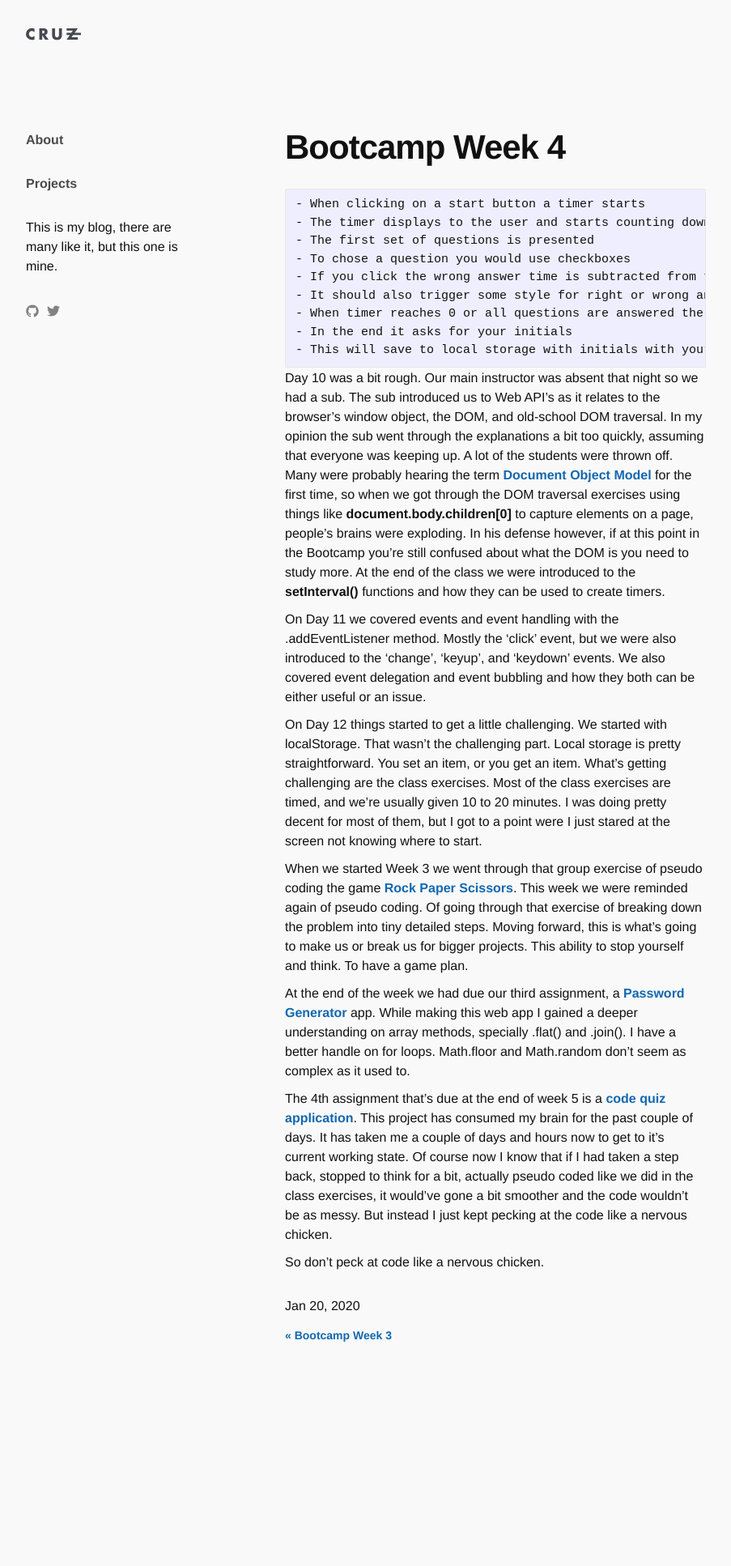
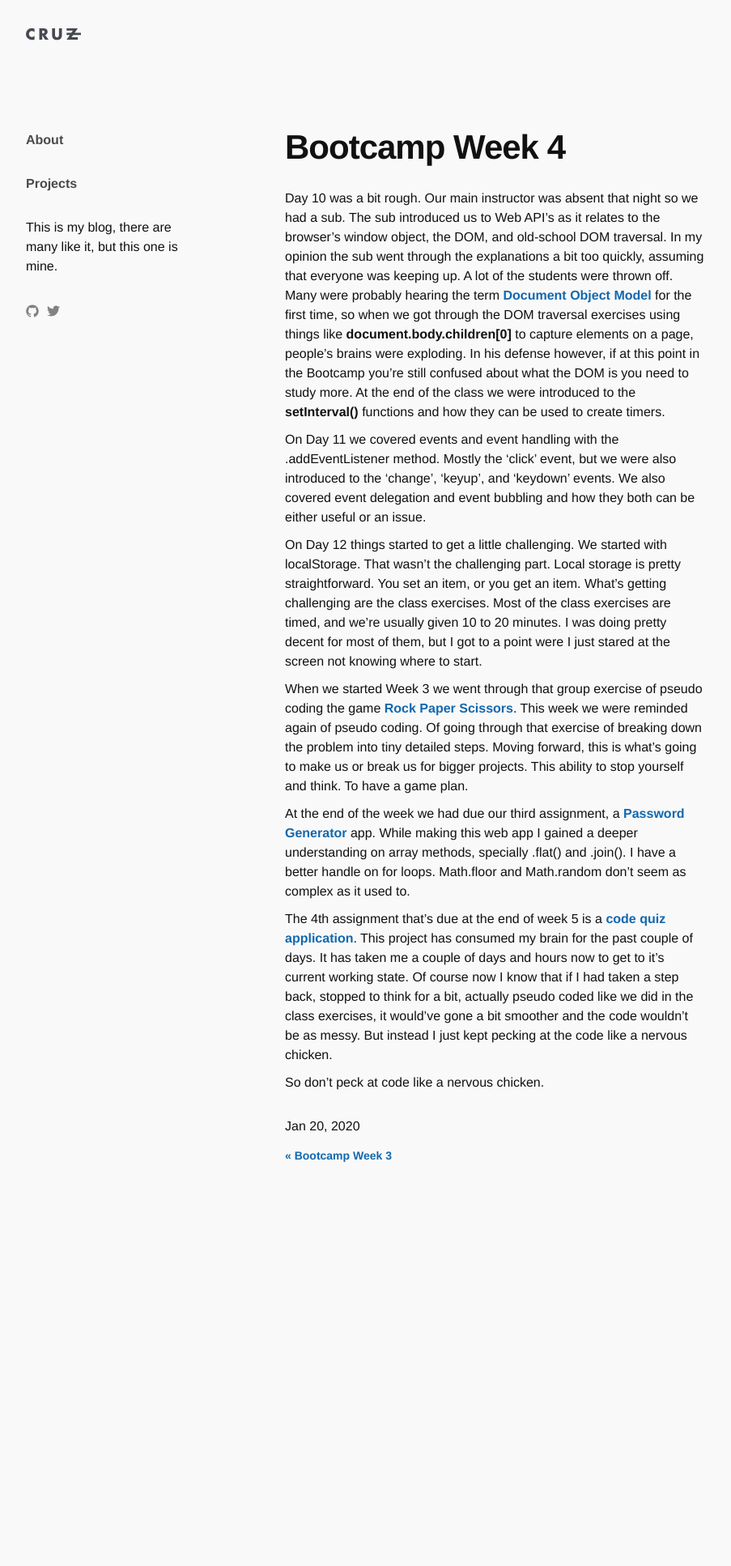
Before and after one commit to yarocruz/yarocruz.github.io, a Jekyll site: the page built from _posts/2020-1-20-Bootcamp-Week-4.md, in a window 1280 px wide. Shown: the whole page at 81% size, without its empty margins (138-1041 px from the left). Built offline with Jekyll 4.4.1, drawn with Linux system fonts in a browser that asks for light colours; some web fonts are replaced; after the commit the page ends 1712 px from its top, so only the background shows below that.

Commit message:
updated blog post

````diff
--- a/_posts/2020-1-20-Bootcamp-Week-4.md
+++ b/_posts/2020-1-20-Bootcamp-Week-4.md
@@ -5,18 +5,6 @@ date: 2020-01-20
 categories: bootcamp web-development learning
 permalink: /bootcamp-week-4/
 ---
-
-```
-- When clicking on a start button a timer starts
-- The timer displays to the user and starts counting down
-- The first set of questions is presented
-- To chose a question you would use checkboxes
-- If you click the wrong answer time is subtracted from the timer
-- It should also trigger some style for right or wrong answers
-- When timer reaches 0 or all questions are answered the game is stopped
-- In the end it asks for your initials
-- This will save to local storage with initials with your score
-```
 
 Day 10 was a bit rough. Our main instructor was absent that night so we had a sub. The sub introduced us to Web API's as it relates to the browser's window object, the DOM, and old-school DOM traversal. In my opinion the sub went through the explanations a bit too quickly, assuming that everyone was keeping up. A lot of the students were thrown off. Many were probably hearing the term [Document Object Model](https://javascript.info/browser-environment#dom-document-object-model) for the first time, so when we got through the DOM traversal exercises using  things like **document.body.children[0]** to capture elements on a page, people's brains were exploding. In his defense however, if at this point in the Bootcamp you're still confused about what the DOM is you need to study more. At the end of the class we were introduced to the **setInterval()** functions and how they can be used to create timers.
 
````
